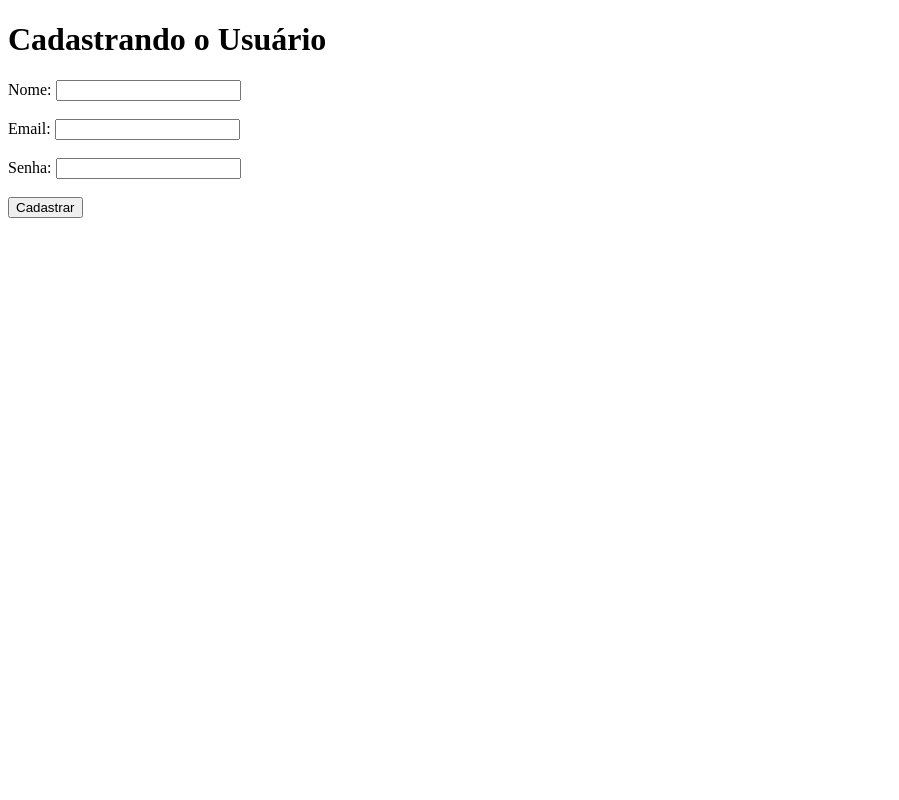
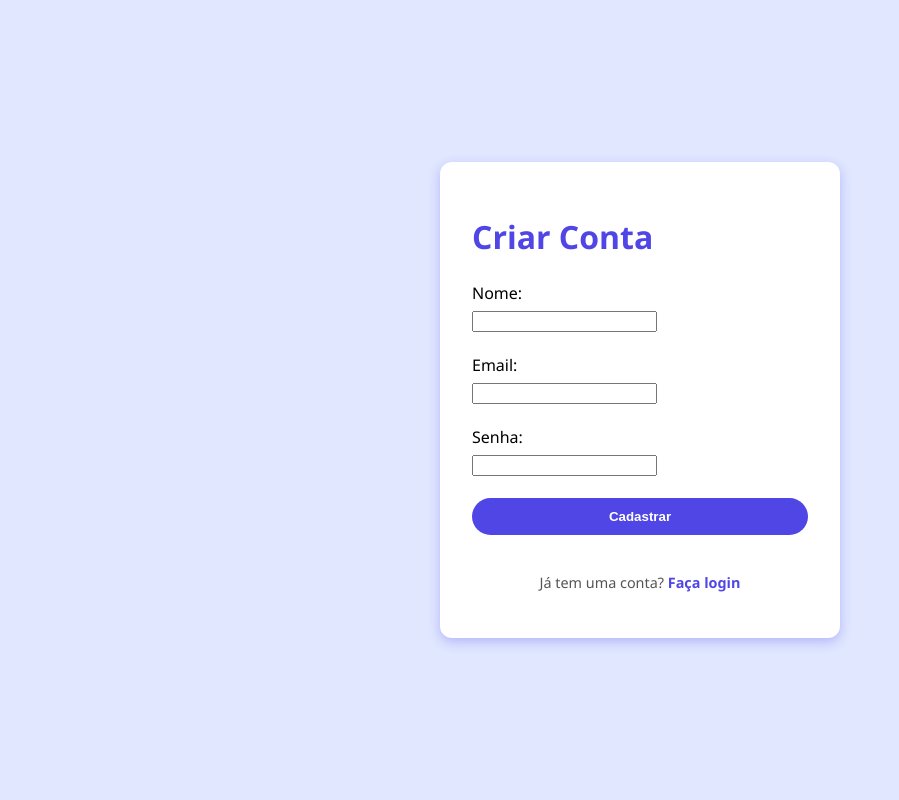
Before and after one commit to athosbds/user-authentication-api, a Flask app: page /register in a window 1280 px wide. Shown: the whole page, without its empty margins (0-899 px from the left). Run offline with Flask 3, Linux system fonts and the light colour scheme.

Commit message:
layout css register

```diff
--- a/templates/register.html
+++ b/templates/register.html
@@ -5,21 +5,28 @@
     <meta name="viewport" content="width=device-width, initial-scale=1.0">
     <title>Cadastrado Do Usuário</title>
 </head>
-<body>
-    <h1>Cadastrando o Usuário</h1>
+<body style="margin:0; font-family: 'Segoe UI', Tahoma, Geneva, Verdana, sans-serif; background:#e0e7ff; display:flex; justify-content:center; align-items:center; height:100vh;">
+    <div style="background:#fff; padding:2rem; border-radius:12px; box-shadow:0 4px 12px rgba(79, 70, 229, 0.3); width:100%; max-width:400px; box-sizing:border-box;">
+    <h1 style="color:#4f46e5; margin-bottom:1.5rem;">Criar Conta</h1>
         <form method="post">
-            <label for="name">Nome:</label>
+            <label for="name" style="display:block; margin-bottom:0.3rem;">Nome:</label>
             <input type="text" name="nome" required> <br><br>
-            <label for="email">Email:</label>
+            <label for="email" style="display:block; margin-bottom:0.3rem;">Email:</label>
             <input type="email" name="email" required> <br><br>
-            <label for="password">Senha:</label>
+            <label for="password" style="display:block; margin-bottom:0.3rem;">Senha:</label>
             <input type="password" name="senha" required> <br><br>
-            <button type="submit">
+            <button type="submit" style="width:100%; padding:0.7rem; background:#4f46e5; color:#fff; border:none; border-radius:30px; font-weight:600; cursor:pointer;">
                 Cadastrar
-            </button>
+            </button> <br> <br>
+            <p style="text-align:center; margin-top:1rem; font-size:0.9rem; color:#555;">
+                Já tem uma conta?
+            <a href="/login" style="color:#4f46e5; text-decoration:none; font-weight:600;">Faça login</a>
+            </p>
             {% if error %}
                 <p style="color:red;">{{ error }}</p>
             {% endif %}
-    </form>
+
+        </form>
+    </div>
 </body>
 </html>
```
Also changed, not shown: database.db.
